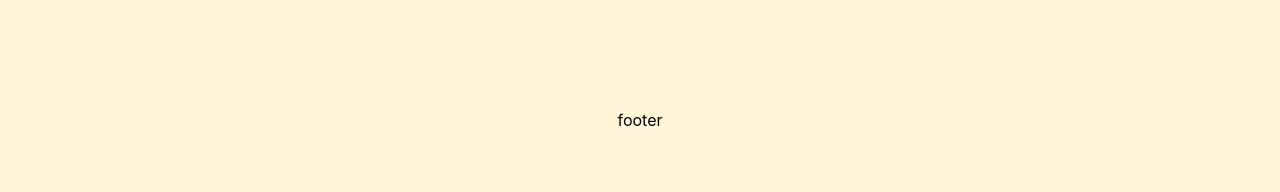
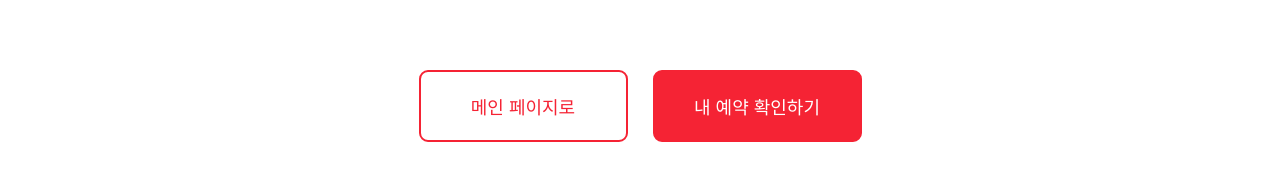
Before and after one commit to royalqwerdf/damda, a React (Create React App) app in the folder src/main/frontend/: page /carts/reservation-complete in a window 1280 px wide. Shown: the part 509-701 px from the top of the page. Built offline with nearby package versions, Linux system fonts and the light colour scheme.

Commit message:
Design: 장바구니-예약 완료 페이지 버튼

```diff
--- a/src/main/frontend/src/pages/CartReservationComplete.js
+++ b/src/main/frontend/src/pages/CartReservationComplete.js
@@ -12,6 +12,10 @@ function CartReservationComplete() {
             </div>
             <div id="row"></div>
             <div id="message">예약이 완료되었습니다!</div>
+            <div className="buttons">
+                <button className="mainPage">메인 페이지로</button>
+                <button className="reservation">내 예약 확인하기</button>
+            </div>
         </div>
     )
 }
--- a/src/main/frontend/src/styles/CartReservationComplete.css
+++ b/src/main/frontend/src/styles/CartReservationComplete.css
@@ -27,10 +27,39 @@
 }
 
 #complete #message{
+    display: flex;
+    justify-content: center;
     margin-top: 65px;
     margin-bottom: 65px;
-    display: flex;
-    justify-content: center;
     font-weight: bold;
     font-size: 30px;
 }
+
+#complete .buttons {
+    display: flex;
+    justify-content: center;
+}
+
+#complete .buttons button {
+    margin-top: 100px;
+    margin-bottom: 270px;
+    height: 72px;
+    width: 209px;
+    border-radius: 9px;
+    font-size: 18px;
+}
+
+#complete .buttons .mainPage {
+    margin-right: 25px;
+    background-color: white;
+    color: #F52334;
+    border: 2px solid #F52334;
+    cursor: pointer;
+}
+
+#complete .buttons .reservation {
+    background-color: #f52334;
+    color: white;
+    border: 2px solid #F52334;
+    cursor: pointer;
+}
```
